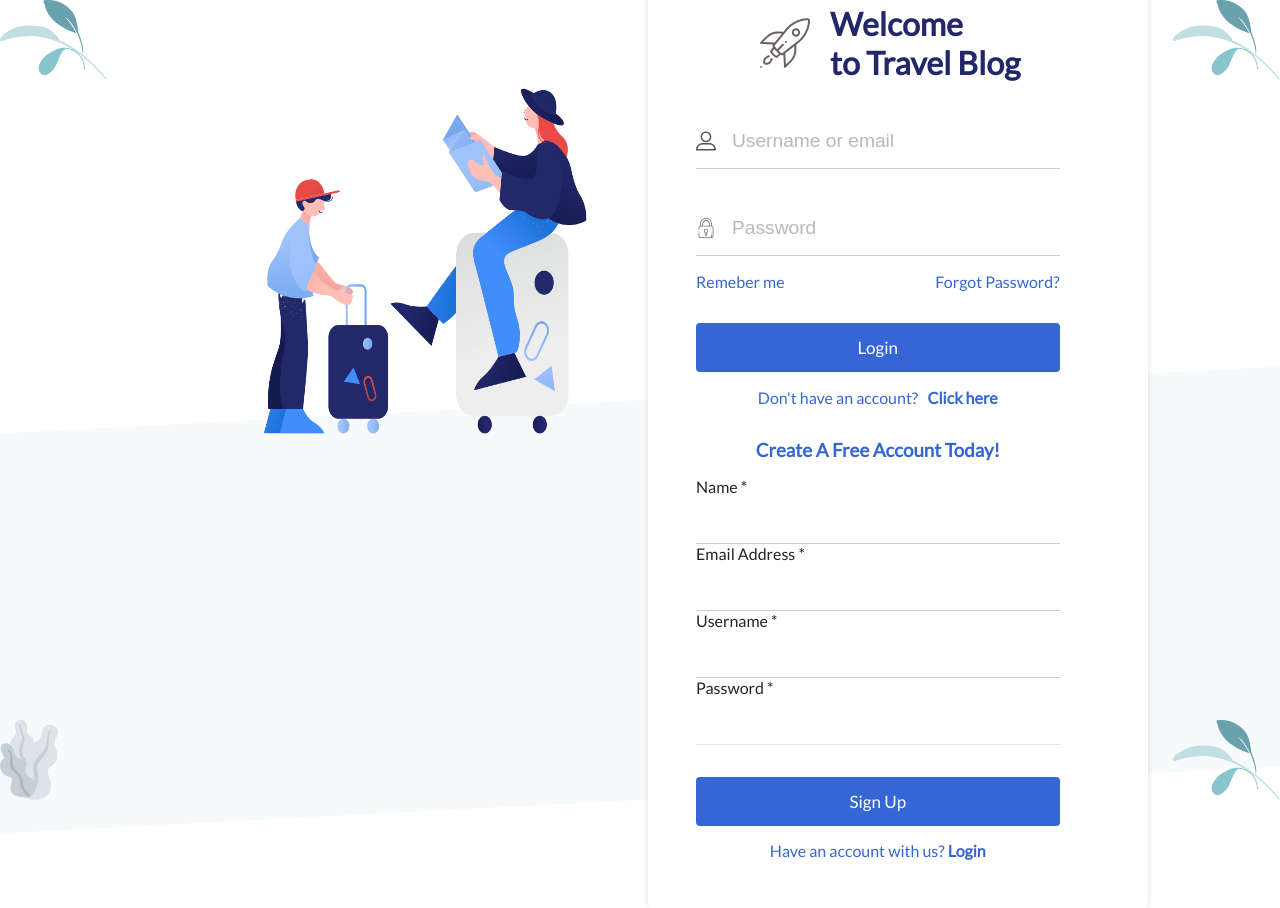
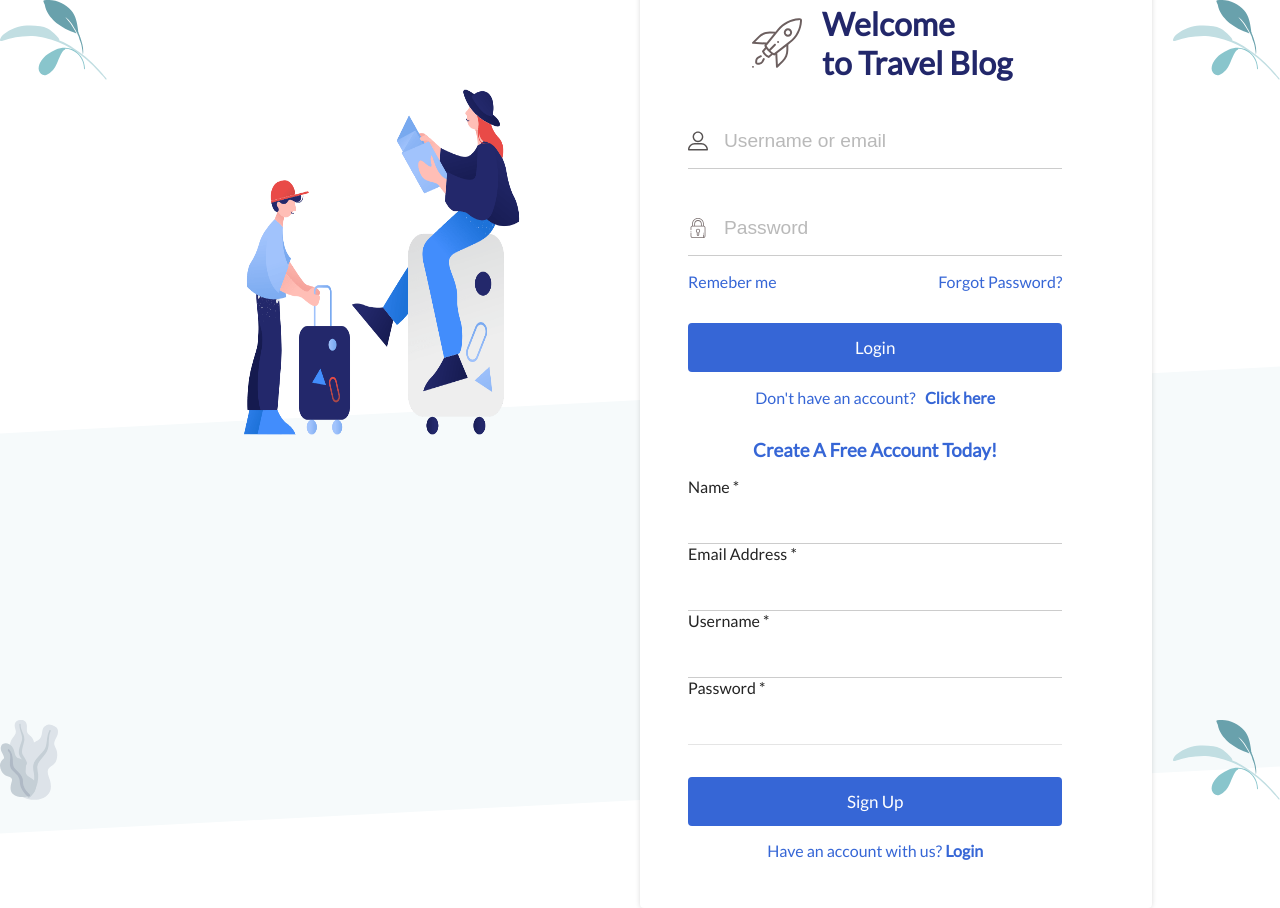
Before and after one commit to ainas247/teamformidable, a PHP site: page / in a window 1280 px wide. Run offline with PHP 8.4, Linux system fonts and the light colour scheme.

Commit message:
Adding Responsive

```diff
--- a/style.css
+++ b/style.css
@@ -31,19 +31,29 @@ body::before{
 }
 /*Main wrapper grid*/
 .main__wrapper__content{
-    display: grid;
-    grid-template-columns: 500px 500px;
-    grid-gap: 20px;
+    /* EMA I comment this is out since its giving me issue so I Seperated the DIV Below */
+    /* display: grid;
+    grid-template-columns: 50% 50%;
+    grid-gap: 20px; */
     padding-top: 2rem;
     position: relative;
 }
 /*Wrapper Image*/
 .wrapper__img{
-    width: 600px;
+    width: 100%;
     height: 500px;
     margin-top: 10%;
 }
+/* I added main wrapper gave it with and float it left */
+.main__wrapper--left{
+    float: left;
+    width: 50%;
+}
 
+/*Wrapper Image*/
+.wrapper__img img{
+    width: 100%;
+}
 /*Box shadow for the container holding the form and the heading*/
 .main__wrapper--right{
     box-shadow: 0px 0px 5px 0px rgba(0, 0, 0, .15);
@@ -53,6 +63,9 @@ body::before{
     padding-bottom: 3rem;
     border-radius: 4px;
     background: #fff;
+    /* I gave this div with and float it right with 50% width size */
+    width: 50%;
+    float: right;
 }
 /*Heading -- the logo text and image to the right*/
 .heading{
@@ -198,6 +211,12 @@ label{
     font-family: 'Lato' !important;
 
     /* media query */
-}@media  only screen and (max-width: 600px) {
-
+    /* I changed the screen to be responsive and hide the image div */
+}@media  only screen and (max-width: 800px) {
+    .main__wrapper--left{
+        display: none;
+    }
+    .main__wrapper--right{
+        width: 100%;
+    }
   }
```
